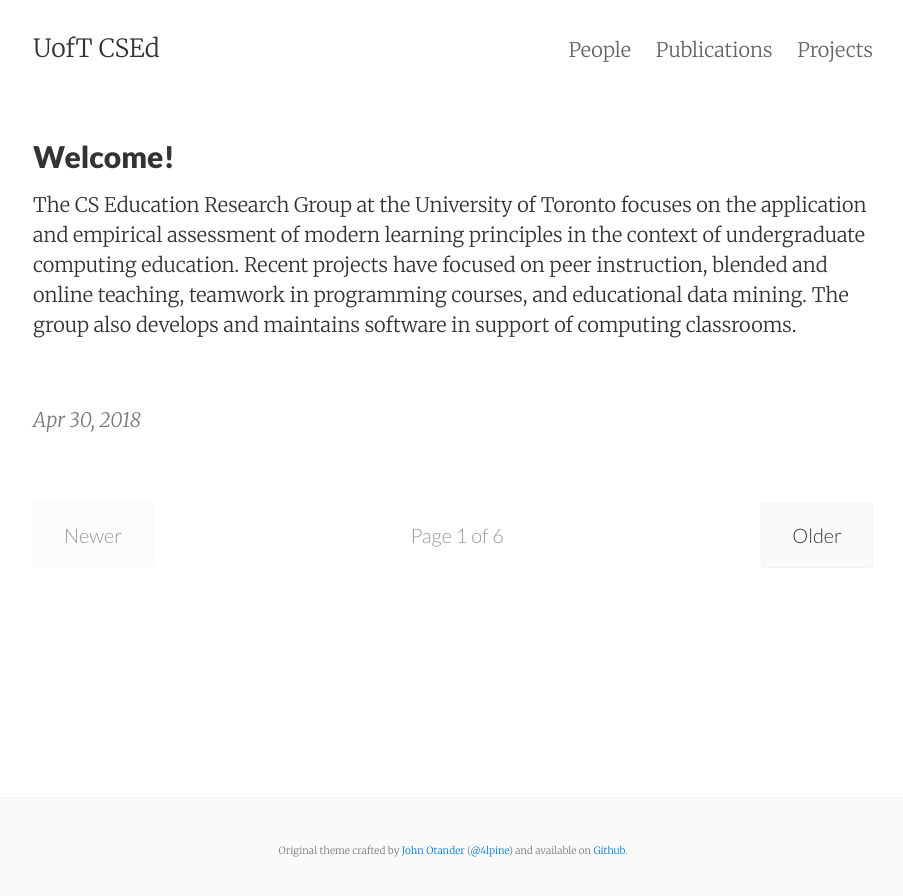
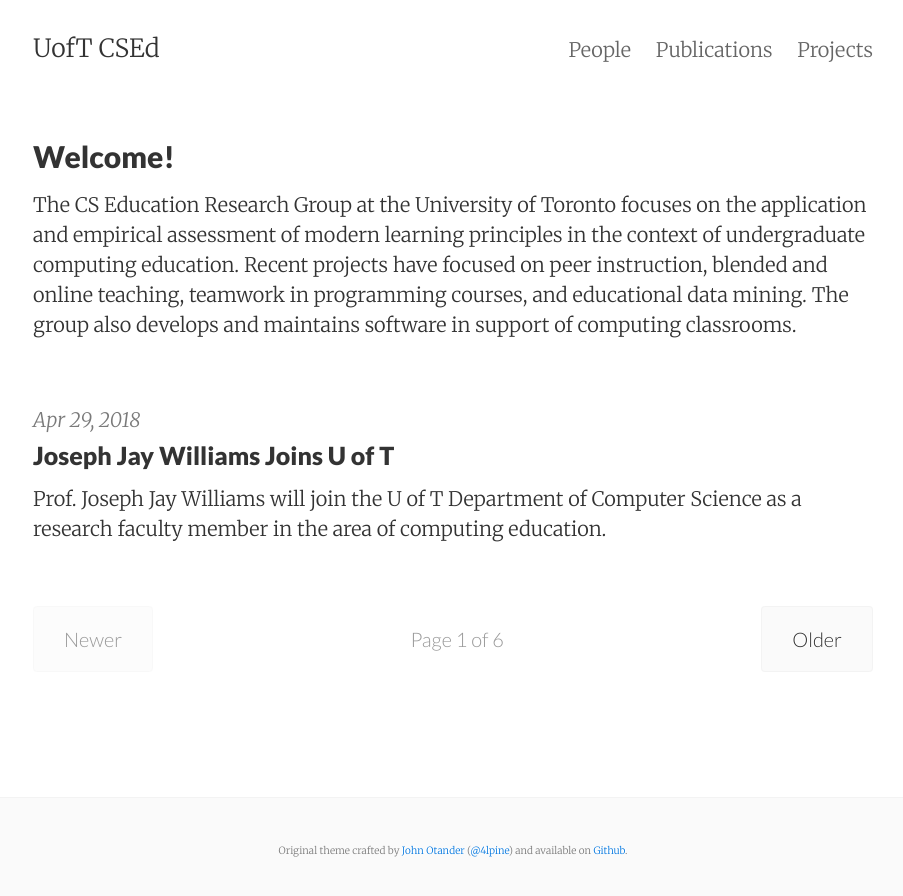
Before and after one commit to uoftcsed/uoftcsed.github.io, a Jekyll site: the page built from index.html, in a window 1280 px wide. Shown: the top 896 px of the page, without its empty margins (187-1090 px from the left). Built offline with Jekyll 4.4.1, drawn with Linux system fonts in a browser that asks for light colours; the list of posts is cut into pages by our own code.

Commit message:
Minor edits

```diff
--- a/_posts/2018-04-30-williams.md
+++ b/_posts/2018-04-30-williams.md
@@ -1,9 +1,8 @@
 ---
 layout:     post
 title:      Joseph Jay Williams Joins U of T
-date:       2018-04-30 9:00:00
-summary:    Prof. Joseph Jay Williams will join the U of T Department of Computer Science as a
-research faculty member in the area of computing education.
+date:       2018-04-29 9:00:00
+summary:    Prof. Joseph Jay Williams will join the U of T Department of Computer Science as a research faculty member in the area of computing education.
 categories: people
 ---
 
--- a/people.html
+++ b/people.html
@@ -37,7 +37,7 @@ tags: people faculty grads
     {% endfor %}
   </div>
 
-  <h2>Current Undergraduate Students</h2>
+  <h2>Undergraduate Students</h2>
 
   <div class="posts">
     <ul>
```
